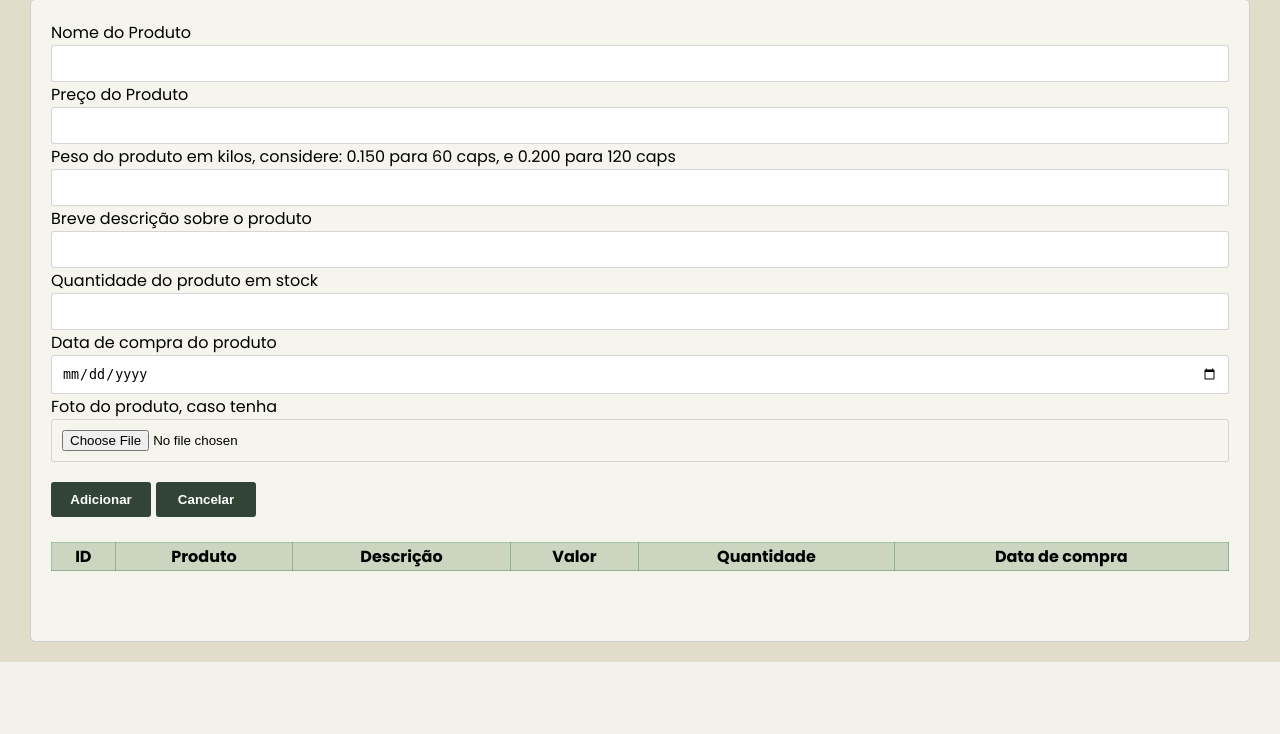
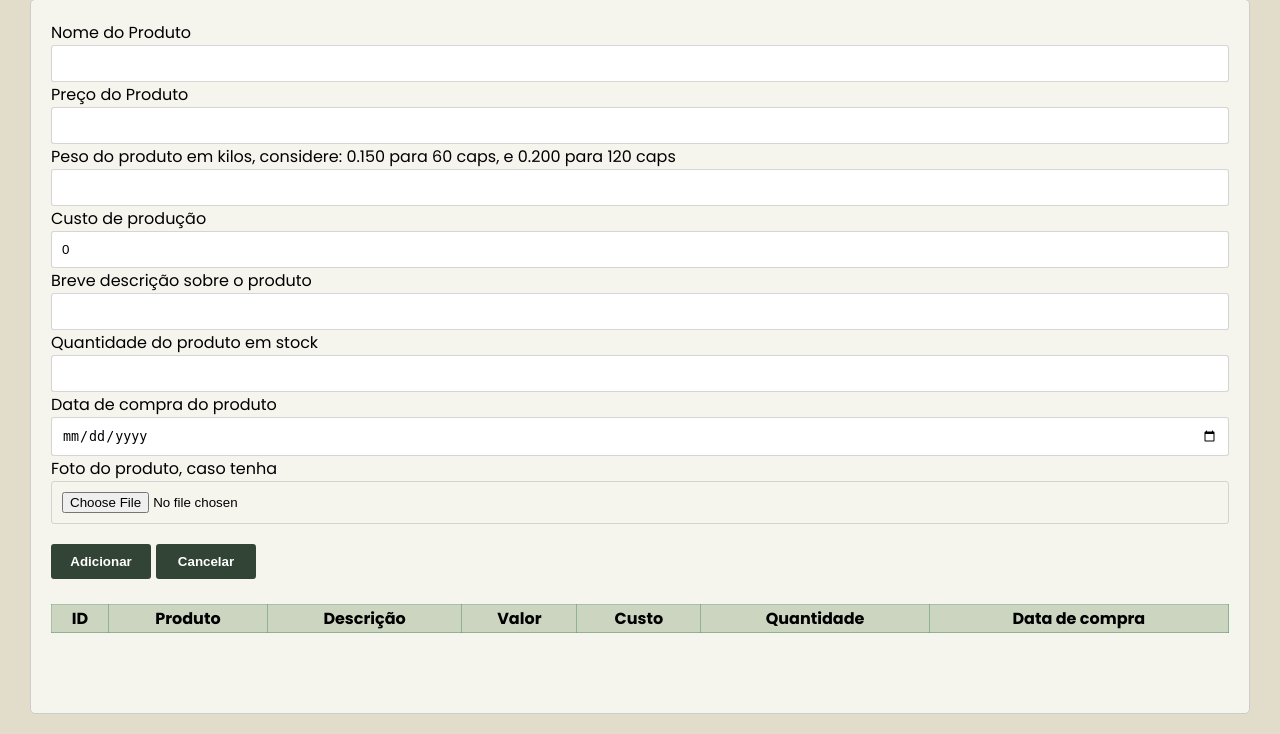
Before and after one commit to dorigodev/django_oms, a Django app: page /create_product in a window 1280 px wide. Shown: the part 172-906 px from the top of the page. Before the commit the page ends 834 px from the top, so only its background shows below. Run offline with Django 5.2, Linux system fonts and the light colour scheme; the visitor is signed in with stand-in values (Sample User, id 1); data that the repository does not hold is empty.

Commit message:
✨ Feat: add cost column to product

```diff
--- a/djangooms/apps/products/forms.py
+++ b/djangooms/apps/products/forms.py
@@ -8,6 +8,7 @@ class ProductForm(forms.ModelForm):
         labels = {
             'name': 'Nome do Produto',
             'price': 'Preço do Produto',
+            'cost':"Custo de produção",
             'weight': 'Peso do produto em kilos, considere: 0.150 para 60 caps, e 0.200 para 120 caps',
             'description': 'Breve descrição sobre o produto',
             'quantity': 'Quantidade do produto em stock',
@@ -19,6 +20,7 @@ class ProductForm(forms.ModelForm):
         widgets = {
             'name': forms.TextInput(attrs={'class': 'form-control'}),
             'price': forms.NumberInput(attrs={'class': 'form-control'}),
+            'cost': forms.NumberInput(attrs={'class': 'form-control'}),
             'weight': forms.NumberInput(attrs={'class': 'form-control'}),
             'description': forms.TextInput(attrs={'class': 'form-control'}),
             'quantity': forms.NumberInput(attrs={'class': 'form-control'}),
--- a/djangooms/apps/products/models.py
+++ b/djangooms/apps/products/models.py
@@ -6,6 +6,7 @@ class Product(models.Model):
     name = models.CharField(max_length=100, null=False, blank=False)
     price = models.FloatField(max_length=50, null=False, blank=False)
     weight = models.FloatField(max_length=50, null=False, blank=False)
+    cost = models.FloatField(max_length=50, null=False, blank=False, default=0)
     description = models.CharField(max_length=200, null=False, blank=False)
     quantity = models.IntegerField(null=False, blank=False)
     disponibility = models.BooleanField(blank=False, default=True)
@@ -21,6 +22,12 @@ class Product(models.Model):
     def get_price(self):
         return self.price
 
+    def get_lucro(self):
+        return self.price - self.cost
+
+    def get_margem(self):
+        return round((self.get_lucro() / self.price) * 100)
+
     def get_quantity(self):
         return self.quantity
 
--- a/djangooms/apps/products/templates/stock/create_product.html
+++ b/djangooms/apps/products/templates/stock/create_product.html
@@ -55,6 +55,7 @@
             <th class="center">Produto</th>
             <th class="center">Descrição</th>
             <th class="center">Valor</th>
+            <th class="center">Custo</th>
             <th class="center">Quantidade</th>
             <th class="center">Data de compra</th>
           </tr>
@@ -66,6 +67,7 @@
             <td class="center">{{product.name}}</td>
             <td class="center">{{product.description}}</td>
             <td class="center">{{product.price}}</td>
+            <td class="center">{{product.cost}}</td>
             <td class="center">{{product.quantity}}</td>
             <td class="center">{{product.get_date_formated}}</td>
           </tr>
--- a/djangooms/apps/products/templates/stock/index.html
+++ b/djangooms/apps/products/templates/stock/index.html
@@ -77,6 +77,8 @@
                                 <h3 class="product-title">{{ product.name }}</h3>
                                 <p class="product-description">Descrição: {{ product.description}}</p>
                                 <p class="product-description">Preço: R$ {{ product.price }}</p>
+                                <p class="product-description">Lucro: R$ {{ product.get_lucro }}</p>
+                                <p class="product-description"> Margem de lucro: {{product.get_margem}}%</p>
                                 <p class="product-description">Em estoque: {{ product.quantity }} </p>
                                 <p class="product-description">Data de Compra: {{ product.get_date_formated }} </p>
                             </div>
--- a/djangooms/apps/products/templates/stock/update_product.html
+++ b/djangooms/apps/products/templates/stock/update_product.html
@@ -54,6 +54,7 @@
             <th class="center">Produto</th>
             <th class="center">Descrição</th>
             <th class="center">Valor</th>
+            <th class="center">Custo</th>
             <th class="center">Quantidade</th>
             <th class="center">Data de compra</th>
           </tr>
@@ -64,6 +65,7 @@
             <td class="center">{{product.name}}</td>
             <td class="center">{{product.description}}</td>
             <td class="center">{{product.price}}</td>
+            <td class="center">{{product.cost}}</td>
             <td class="center">{{product.quantity}}</td>
             <td class="center">{{product.get_date_formated}}</td>
           </tr>
--- a/djangooms/apps/products/views.py
+++ b/djangooms/apps/products/views.py
@@ -1,14 +1,11 @@
-from django.shortcuts import render
 
 # Create your views here.
 from django.shortcuts import render
 from django.db.models import Q
 from django.contrib import messages
-from django.shortcuts import get_object_or_404, redirect
+from django.shortcuts import redirect
 from apps.products.models import Product
 from apps.products.forms import ProductForm
-from django.contrib.auth.decorators import login_required
-from django.contrib.admin.views.decorators import staff_member_required
 
 
 # Create your views here.
@@ -43,8 +40,11 @@ def index(request):
     else:
         quantity_total = 0
 
-
-    return render(request, 'stock/index.html', {'products': products, 'products_variety':products_count, 'total_price':new_total_stock_price, 'quantity': quantity_total})
+    return render(request, 'stock/index.html', {'products': products,
+                                                'products_variety':products_count,
+                                                'total_price':new_total_stock_price,
+                                                'quantity': quantity_total,
+                                                })
 
 
 def create_product(request):
```
Also changed, not shown: djangooms/apps/products/migrations/0002_product_cost.py (added).
